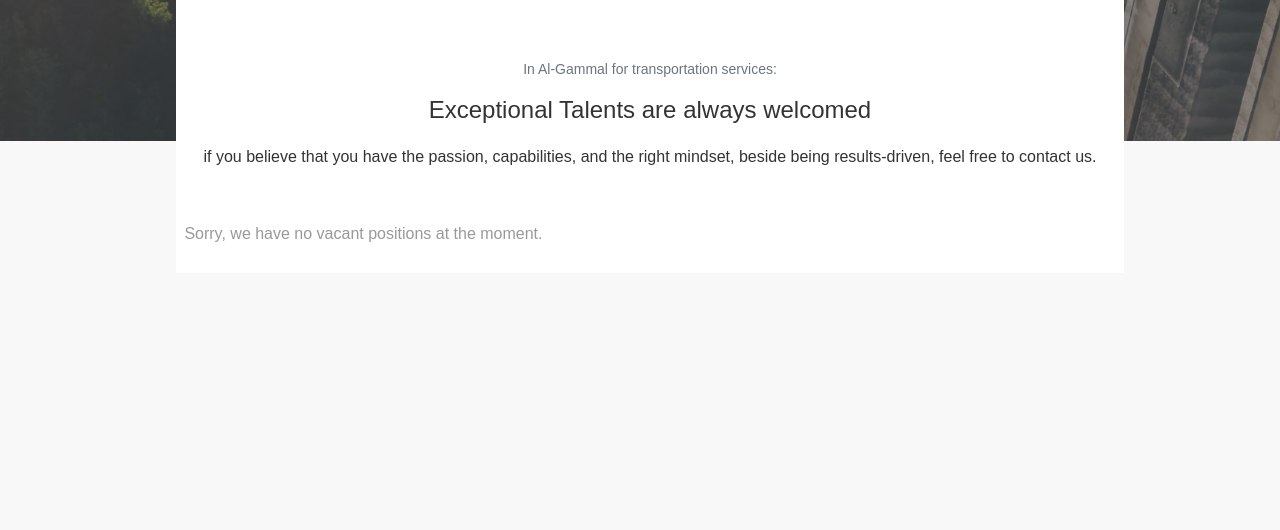
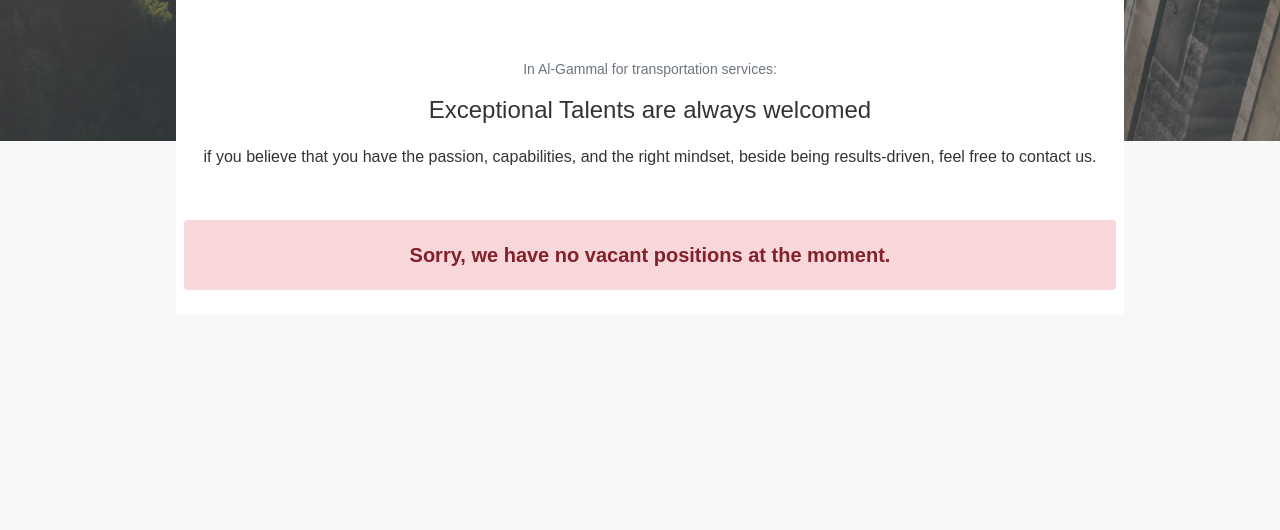
Before and after one commit to AbduAllah-Nadi-Hassan/al-gammal_logistics, a Django app: page /career/ in a window 1280 px wide. Shown: the part 778-1308 px from the top of the page. Run offline with Django 5.2, Linux system fonts and the light colour scheme; data that the repository does not hold is empty; some libraries are stand-ins or nearby versions.

Commit message:
update the emptyTxt in career.html

```diff
--- a/al_gammal_logistics/homepage/templates/homepage/Career.html
+++ b/al_gammal_logistics/homepage/templates/homepage/Career.html
@@ -18,6 +18,16 @@
 
 
     <title>Career</title>
+
+
+    <style>
+        .emptyTxt
+        {
+            text-align: center;
+            font-weight: bolder;
+            font-size: 20px;
+        }
+    </style>
 </head>
 
 <body>
@@ -100,7 +110,7 @@
 
                 </div>
             {% empty %}
-                <p>Sorry, we have no vacant positions at the moment.</p>
+                <p class="alert alert-danger emptyTxt">Sorry, we have no vacant positions at the moment.</p>
             {% endfor %}
 
         </div>
--- a/al_gammal_logistics/homepage/templates/homepage/index.html
+++ b/al_gammal_logistics/homepage/templates/homepage/index.html
@@ -630,7 +630,7 @@
     <!-- JavaScript Links -->
     <script src="{% static 'homepage/js/popper.min.js' %}"></script>
     <script src="{% static 'homepage/js/bootstrap.min.js' %}"></script>
-    <script src="{% static 'homepage/js/aos.js' %}"></script>
+    <!-- <script src="{% static 'homepage/js/aos.js' %}"></script> -->
     <script src="{% static 'homepage/js/jquery-3.7.1.min.js' %}"></script>
     <script src="{% static 'homepage/js/owl.carousel.min.js' %}"></script>
     <script src="https://cdn.jsdelivr.net/npm/swiper@9/swiper-bundle.min.js"></script>
```
